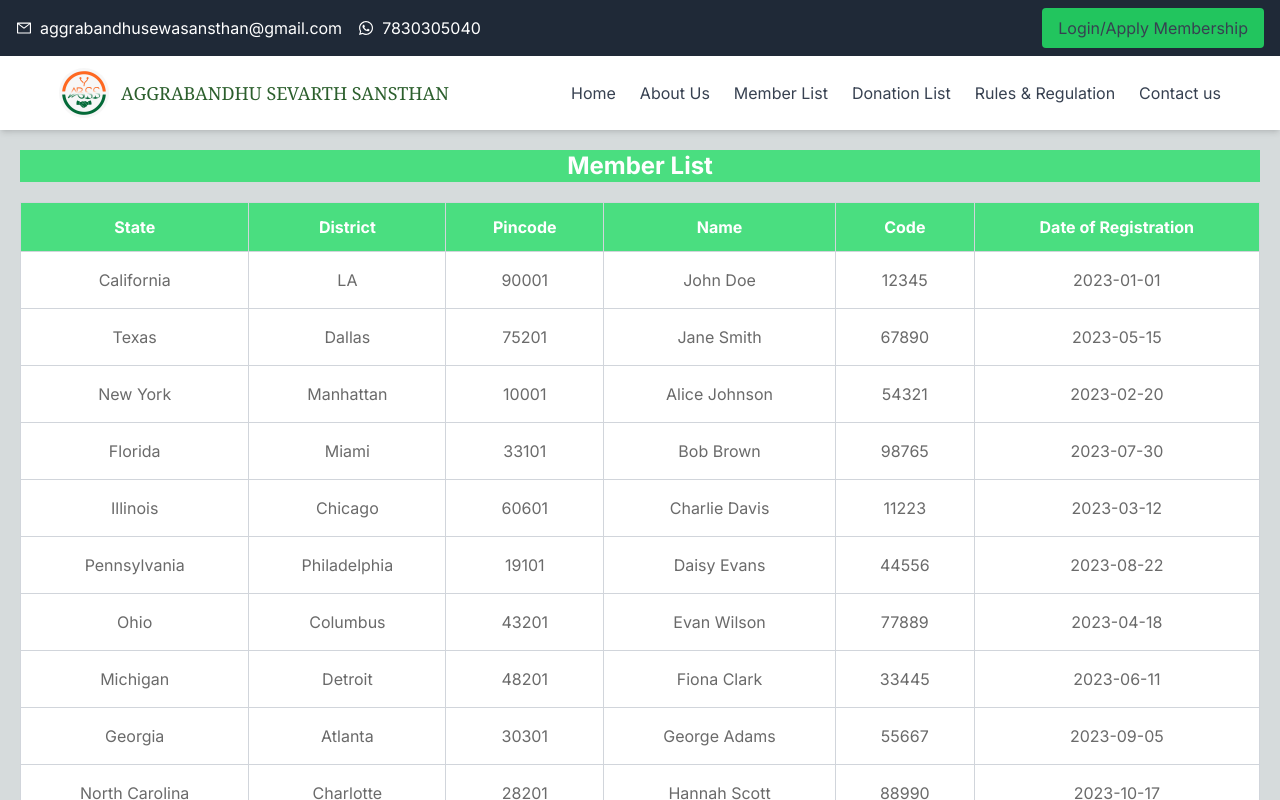
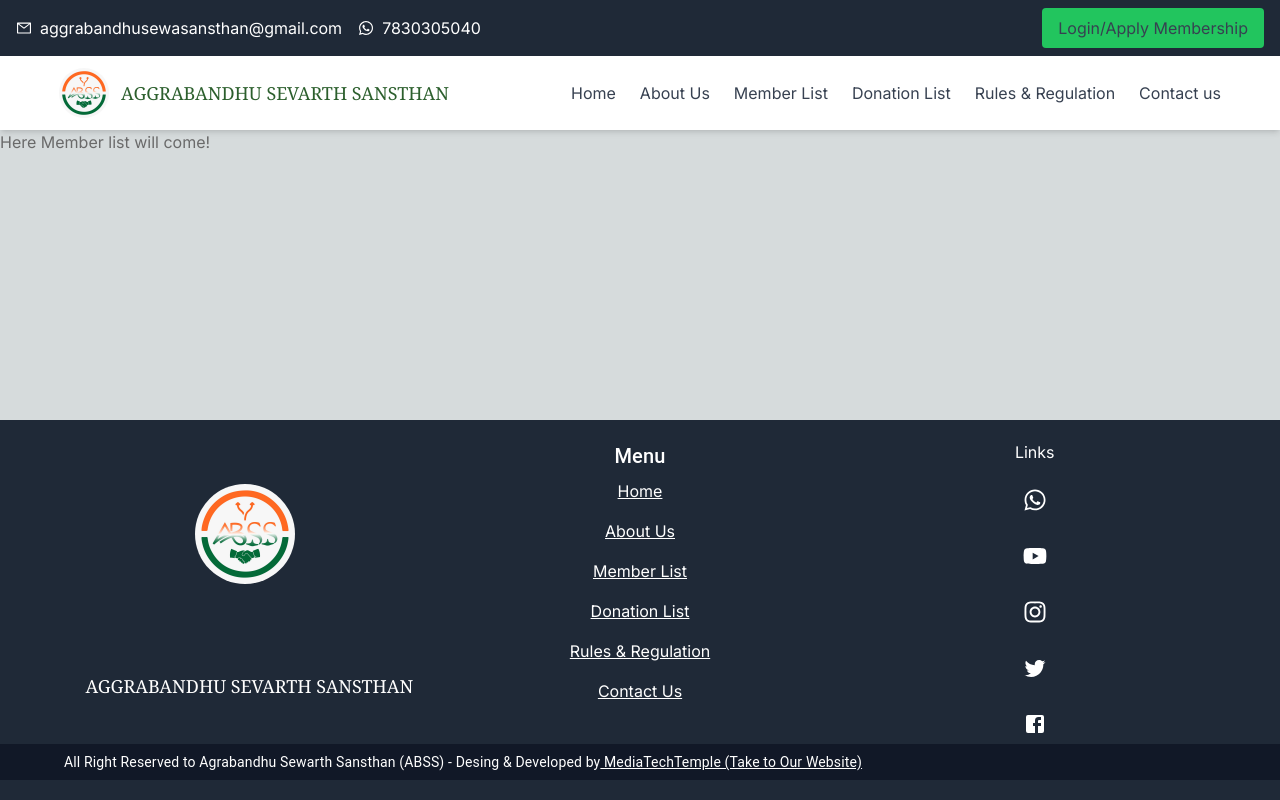
Before and after one commit to mediatechtemple/aggrabandhu_website, a Next.js app: page /Member_List in a window 1280 px wide. Shown: the top 800 px of the page. Built offline with nearby package versions, Linux system fonts and the light colour scheme.

Commit message:
change member list from here

```diff
--- a/components/MemberList/MemberList.jsx
+++ b/components/MemberList/MemberList.jsx
@@ -28,75 +28,78 @@
   });
 
   return (
-    <div className="p-5">
-      <header className="mb-5">
-        <h1 className="text-2xl font-bold mb-4 bg-green-400 text-white text-center">Member List</h1>
-        <div className="mb-4">
-          {/* <h2 className="text-xl font-semibold mb-2 text-green-400">Filter</h2> */}
-          {/* <div className="flex flex-col md:flex-row md:space-x-4">
-            <input
-              type="text"
-              name="name"
-              placeholder="Filter by Name"
-              value={filters.name}
-              onChange={handleFilterChange}
-              className="p-2 border border-gray-300 rounded mb-2 md:mb-0 md:w-1/3"
-            />
-            <input
-              type="text"
-              name="code"
-              placeholder="Filter by Code"
-              value={filters.code}
-              onChange={handleFilterChange}
-              className="p-2 border border-gray-300 rounded mb-2 md:mb-0 md:w-1/3"
-            />
-            <input
-              type="date"
-              name="startDate"
-              placeholder="Start Date"
-              value={filters.startDate}
-              onChange={handleFilterChange}
-              className="p-2 border border-gray-300 rounded mb-2 md:mb-0 md:w-1/3"
-            />
-            <input
-              type="date"
-              name="endDate"
-              placeholder="End Date"
-              value={filters.endDate}
-              onChange={handleFilterChange}
-              className="p-2 border border-gray-300 rounded mb-2 md:mb-0 md:w-1/3"
-            />
-          </div> */}
-        </div>
-      </header>
+  //   <div className="p-5">
+  //     <header className="mb-5">
+  //       <h1 className="text-2xl font-bold mb-4 bg-green-400 text-white text-center">Member List</h1>
+  //       <div className="mb-4">
+  //         {/* <h2 className="text-xl font-semibold mb-2 text-green-400">Filter</h2> */}
+  //         {/* <div className="flex flex-col md:flex-row md:space-x-4">
+  //           <input
+  //             type="text"
+  //             name="name"
+  //             placeholder="Filter by Name"
+  //             value={filters.name}
+  //             onChange={handleFilterChange}
+  //             className="p-2 border border-gray-300 rounded mb-2 md:mb-0 md:w-1/3"
+  //           />
+  //           <input
+  //             type="text"
+  //             name="code"
+  //             placeholder="Filter by Code"
+  //             value={filters.code}
+  //             onChange={handleFilterChange}
+  //             className="p-2 border border-gray-300 rounded mb-2 md:mb-0 md:w-1/3"
+  //           />
+  //           <input
+  //             type="date"
+  //             name="startDate"
+  //             placeholder="Start Date"
+  //             value={filters.startDate}
+  //             onChange={handleFilterChange}
+  //             className="p-2 border border-gray-300 rounded mb-2 md:mb-0 md:w-1/3"
+  //           />
+  //           <input
+  //             type="date"
+  //             name="endDate"
+  //             placeholder="End Date"
+  //             value={filters.endDate}
+  //             onChange={handleFilterChange}
+  //             className="p-2 border border-gray-300 rounded mb-2 md:mb-0 md:w-1/3"
+  //           />
+  //         </div> */}
+  //       </div>
+  //     </header>
 
-      <div className="overflow-x-auto">
-      <table className="min-w-full bg-white border border-gray-300">
-  <thead>
-    <tr>
-      <th className="px-6 py-3 bg-green-400 text-white border border-gray-300 text-center">State</th>
-      <th className="px-6 py-3  bg-green-400 text-white border border-gray-300 text-center">District</th>
-      <th className="px-6 py-3  bg-green-400 text-white border border-gray-300 text-center">Pincode</th>
-      <th className="px-6 py-3  bg-green-400 text-white border border-gray-300 text-center">Name</th>
-      <th className="px-6 py-3  bg-green-400 text-white border border-gray-300 text-center">Code</th>
-      <th className="px-6 py-3  bg-green-400 text-white border border-gray-300 text-center">Date of Registration</th>
-    </tr>
-  </thead>
-  <tbody>
-    {filteredData.map((row, index) => (
-      <tr key={index}>
-        <td className="px-6 py-4 border border-gray-300 text-center">{row.state}</td>
-        <td className="px-6 py-4 border border-gray-300 text-center">{row.district}</td>
-        <td className="px-6 py-4 border border-gray-300 text-center">{row.pincode}</td>
-        <td className="px-6 py-4 border border-gray-300 text-center">{row.name}</td>
-        <td className="px-6 py-4 border border-gray-300 text-center">{row.code}</td>
-        <td className="px-6 py-4 border border-gray-300 text-center">{row.dateOfRegistration}</td>
-      </tr>
-    ))}
-  </tbody>
-</table>
+  //     <div className="overflow-x-auto">
+  //     <table className="min-w-full bg-white border border-gray-300">
+  // <thead>
+  //   <tr>
+  //     <th className="px-6 py-3 bg-green-400 text-white border border-gray-300 text-center">State</th>
+  //     <th className="px-6 py-3  bg-green-400 text-white border border-gray-300 text-center">District</th>
+  //     <th className="px-6 py-3  bg-green-400 text-white border border-gray-300 text-center">Pincode</th>
+  //     <th className="px-6 py-3  bg-green-400 text-white border border-gray-300 text-center">Name</th>
+  //     <th className="px-6 py-3  bg-green-400 text-white border border-gray-300 text-center">Code</th>
+  //     <th className="px-6 py-3  bg-green-400 text-white border border-gray-300 text-center">Date of Registration</th>
+  //   </tr>
+  // </thead>
+  // <tbody>
+  //   {filteredData.map((row, index) => (
+  //     <tr key={index}>
+  //       <td className="px-6 py-4 border border-gray-300 text-center">{row.state}</td>
+  //       <td className="px-6 py-4 border border-gray-300 text-center">{row.district}</td>
+  //       <td className="px-6 py-4 border border-gray-300 text-center">{row.pincode}</td>
+  //       <td className="px-6 py-4 border border-gray-300 text-center">{row.name}</td>
+  //       <td className="px-6 py-4 border border-gray-300 text-center">{row.code}</td>
+  //       <td className="px-6 py-4 border border-gray-300 text-center">{row.dateOfRegistration}</td>
+  //     </tr>
+  //   ))}
+  // </tbody>
+  //     </table>
 
-      </div>
-    </div>
+  //     </div>
+  //   </div>
+  <>
+  <>Here Member list will come!</>
+  </>
   );
 }
```
